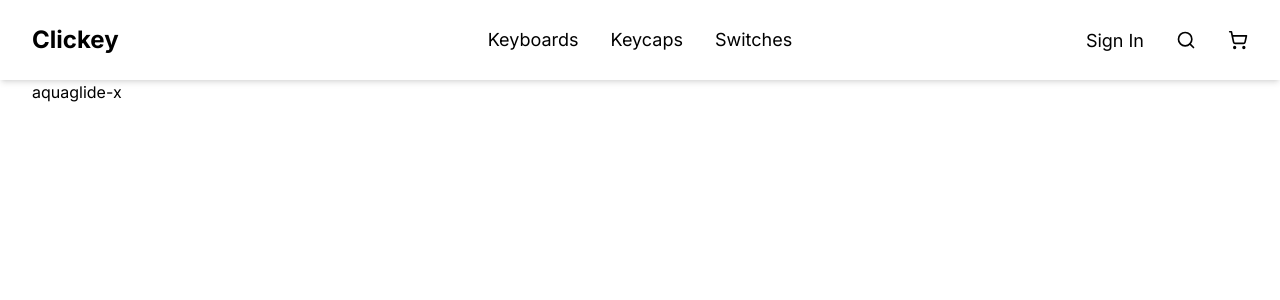
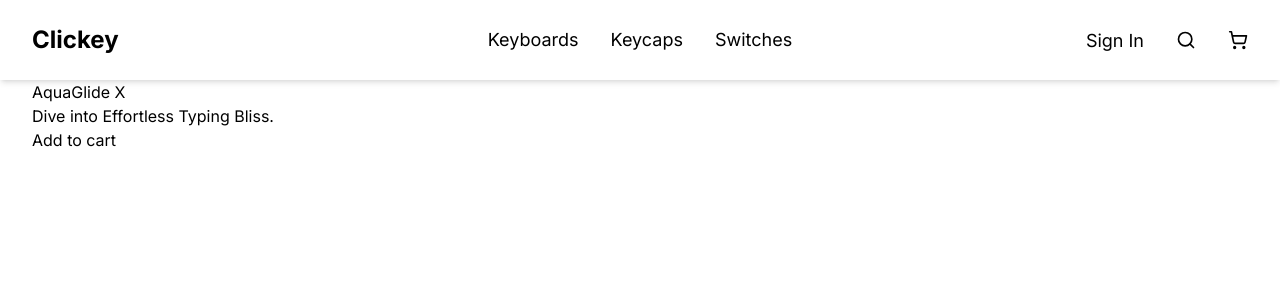
Before and after one commit to mattczencz/clickey, a Next.js app: page /keyboards/aquaglide-x in a window 1280 px wide. Shown: the top 300 px of the page. Built offline with nearby package versions, Linux system fonts and the light colour scheme; no server answers.

Commit message:
Added zustand, created CartStore, added basic pull for info to verify context is working

```diff
--- a/app/(root)/keyboards/[id]/page.tsx
+++ b/app/(root)/keyboards/[id]/page.tsx
@@ -1,3 +1,9 @@
+'use client';
+
+import { Product, products } from '@/lib/products';
+import { useCartStore } from '@/store/CartStore';
+import { useMemo } from 'react';
+
 interface Props {
   params: {
     id: string;
@@ -5,9 +11,22 @@ interface Props {
 }
 
 const KeyboardDetailsPage = ({ params }: Props) => {
-  return (
-    <div>{params.id}</div>
-  );
+  const addItem = useCartStore((state) => state.addItem);
+  const keyboard = useMemo(() => products.find((item: Product) => item.id === params.id), [products]);
+
+  if (keyboard) {
+    return (
+      <section>
+        <h1>{keyboard.name}</h1>
+        <p>{keyboard.description.long}</p>
+        <button onClick={() => addItem(keyboard)}>Add to cart</button>
+      </section>
+    );
+  } else {
+    return (
+      <h1>Loading product...</h1>
+    );
+  }
 };
 
 export default KeyboardDetailsPage;
--- a/app/layout.tsx
+++ b/app/layout.tsx
@@ -3,6 +3,7 @@ import './globals.css';
 import type { Metadata } from 'next';
 import { Inter } from 'next/font/google';
 import { ClerkProvider } from '@clerk/nextjs';
+import { Cart } from '@/lib/types';
 
 const inter = Inter({ subsets: ['latin'] });
 
--- a/components/Navbar.tsx
+++ b/components/Navbar.tsx
@@ -7,9 +7,11 @@ import { SignInButton, UserButton } from '@clerk/nextjs';
 import { SignedIn, SignedOut } from '@clerk/nextjs/app-beta/client';
 import { navLinks } from '@/lib/links';
 import MobileNavMenu from './MobileNavMenu';
+import { useCartStore } from '@/store/CartStore';
 
 const Navbar = () => {
   const [open, setOpen] = useState(false);
+  const cartCount = useCartStore((state) => state.count);
 
   return (
     <nav className='shadow-md bg-white'>
@@ -53,6 +55,13 @@ const Navbar = () => {
                 {
                   <LuShoppingCart />
                 }
+                {
+                  cartCount > 0 && (
+                    <span className='w-6 h-6 bg-red-500 text-white font-bold flex items-center justify-center text-sm absolute -top-4 -right-6 rounded-full'>
+                      {cartCount}
+                    </span>
+                  )
+                }
               </Link>
             </li> {/* TODO: implement cart */}
           </ul>
--- /dev/null
+++ b/lib/types.ts
@@ -0,0 +1,6 @@
+import { Product } from './products';
+
+export type Cart = {
+  count: number;
+  items: Product[];
+};
--- a/package.json
+++ b/package.json
@@ -25,6 +25,7 @@
     "react-icons": "^4.10.1",
     "svix": "^1.8.1",
     "tailwindcss": "3.3.3",
-    "typescript": "5.1.6"
+    "typescript": "5.1.6",
+    "zustand": "^4.4.1"
   }
 }
--- /dev/null
+++ b/store/CartStore.ts
@@ -0,0 +1,22 @@
+import { Product } from '@/lib/products';
+import { create } from 'zustand';
+
+interface CartState {
+  count: number;
+  items: Product[];
+  addItem: (item: Product) => void;
+}
+
+// TODO: Create initial object to pull from in session storage if there isn't one already, then pull from that instead of setting initial values
+export const useCartStore = create<CartState>((set) => ({
+  count: 0, // cart count initially set to 0
+  items: [], // an empty cart to begin with
+  addItem: (item: Product) => {
+    set((state) => (
+      {
+        items: [...state.items, item], // item item being passed through to array
+        count: state.count + 1 // add 1 to the cart count
+      }
+    ));
+  },
+}));
```
Also changed, not shown: 1 other file (tests, documents, lock files or other folders).
